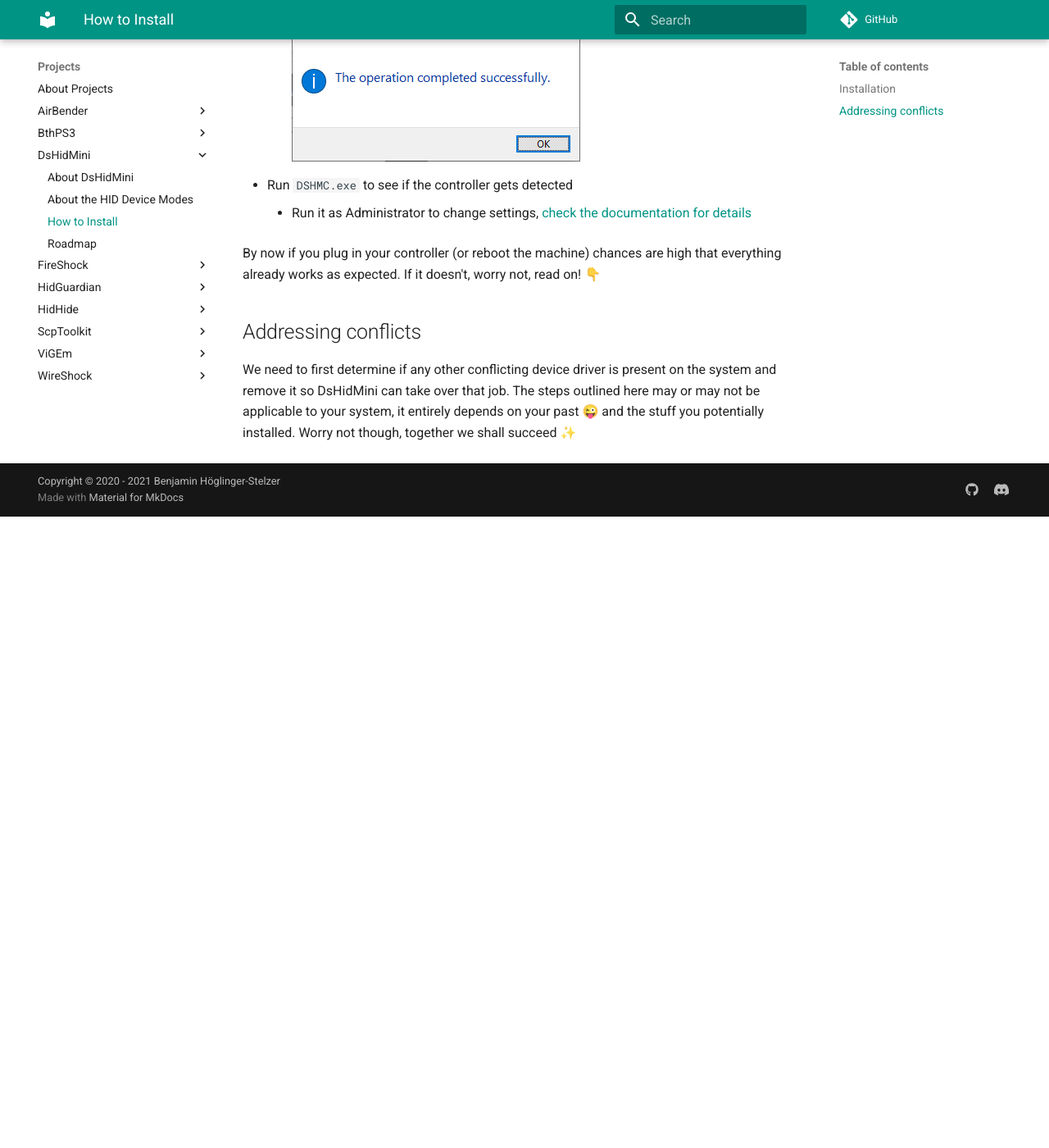
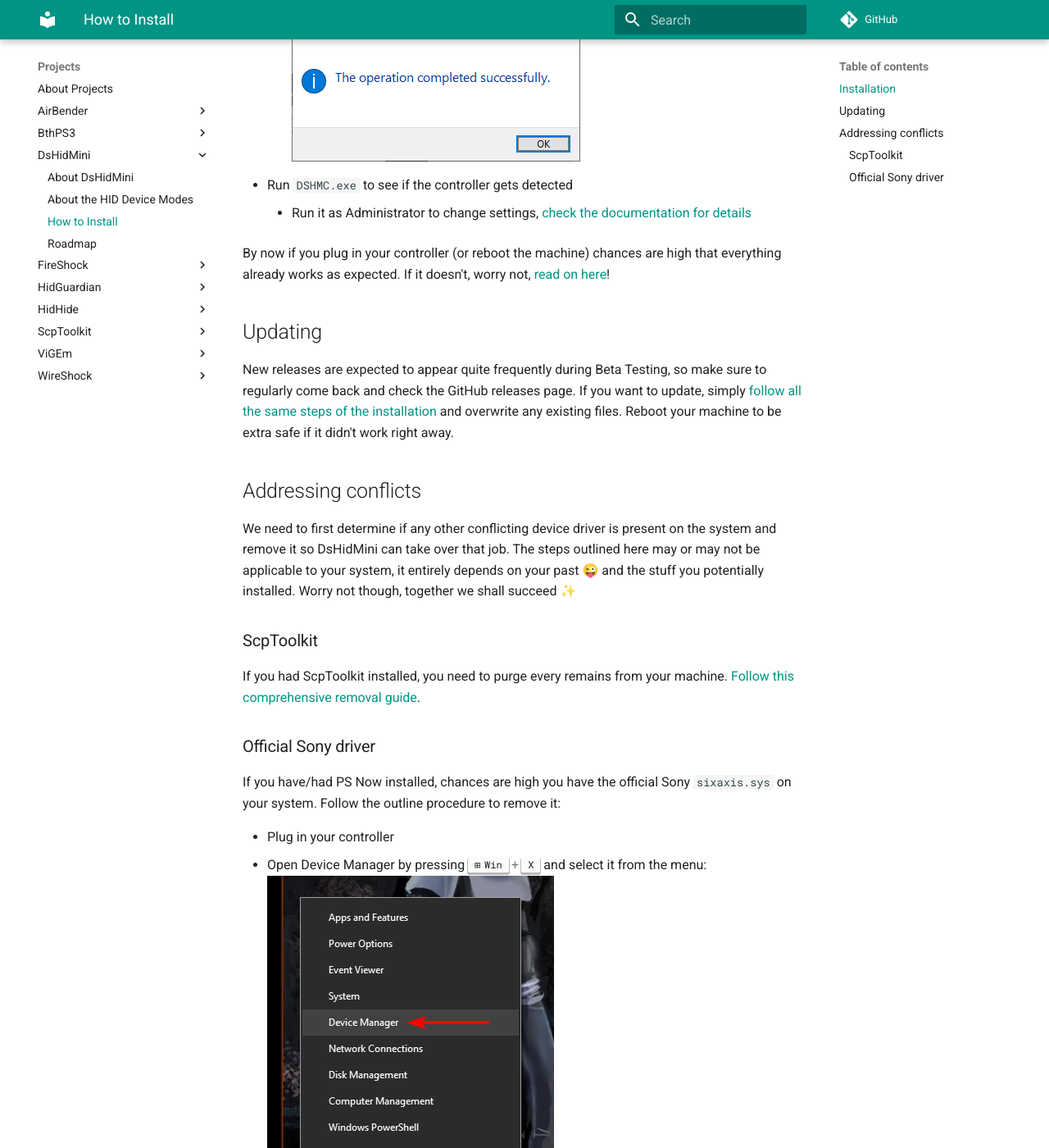
Before and after one commit to nefarius/ViGEm.github.io, an MkDocs documentation site: the page built from docs/projects/DsHidMini/How-to-Install.md, in a window 1280 px wide and 1400 px high, scrolled down 875 px. Shown: the whole window at 82% size. Built offline with MkDocs 1.6.1 and Material for MkDocs 9.7.7, drawn with Linux system fonts in a browser that asks for light colours; comment, search, counter and statistics services are not loaded; before the commit the page ends 1505 px from its top, so only the background shows below that; some of the changed text lies outside the part shown.

Commit message:
More to come

```diff
--- a/docs/projects/DsHidMini/How-to-Install.md
+++ b/docs/projects/DsHidMini/How-to-Install.md
@@ -19,8 +19,30 @@
 - Run `DSHMC.exe` to see if the controller gets detected
     - Run it as Administrator to change settings, [check the documentation for details](../HID-Device-Modes-Explained)
 
-By now if you plug in your controller (or reboot the machine) chances are high that everything already works as expected. If it doesn't, worry not, read on! 👇
+By now if you plug in your controller (or reboot the machine) chances are high that everything already works as expected. If it doesn't, worry not, [read on here](#addressing-conflicts)!
+
+## Updating
+
+New releases are expected to appear quite frequently during Beta Testing, so make sure to regularly come back and check the GitHub releases page. If you want to update, simply [follow all the same steps of the installation](#installation) and overwrite any existing files. Reboot your machine to be extra safe if it didn't work right away.
 
 ## Addressing conflicts
 
 We need to first determine if any other conflicting device driver is present on the system and remove it so DsHidMini can take over that job. The steps outlined here may or may not be applicable to your system, it entirely depends on your past 😜 and the stuff you potentially installed. Worry not though, together we shall succeed ✨
+
+### ScpToolkit
+
+If you had ScpToolkit installed, you need to purge every remains from your machine. [Follow this comprehensive removal guide](https://vigem.org/projects/ScpToolkit/ScpToolkit-Removal-Guide/).
+
+### Official Sony driver
+
+If you have/had PS Now installed, chances are high you have the official Sony `sixaxis.sys` on your system. Follow the outline procedure to remove it:
+
+- Plug in your controller
+- Open Device Manager by pressing ++win+x++ and select it from the menu:
+![6dCenuSsFr.png](images/6dCenuSsFr.png){: .glightbox }
+- Expand `Human Interface Devices` and look for `Wireless controller for PLAYSTATION(R)3`
+![PEWjvrlW65.png](images/PEWjvrlW65.png){: .glightbox }
+- Right-click it and select `Update driver`
+![eW3QhFytrY.png](images/eW3QhFytrY.png){: .glightbox }
+- Follow the wizard:
+    ![DOVKWWOZpJ.png](images/DOVKWWOZpJ.png)
```
